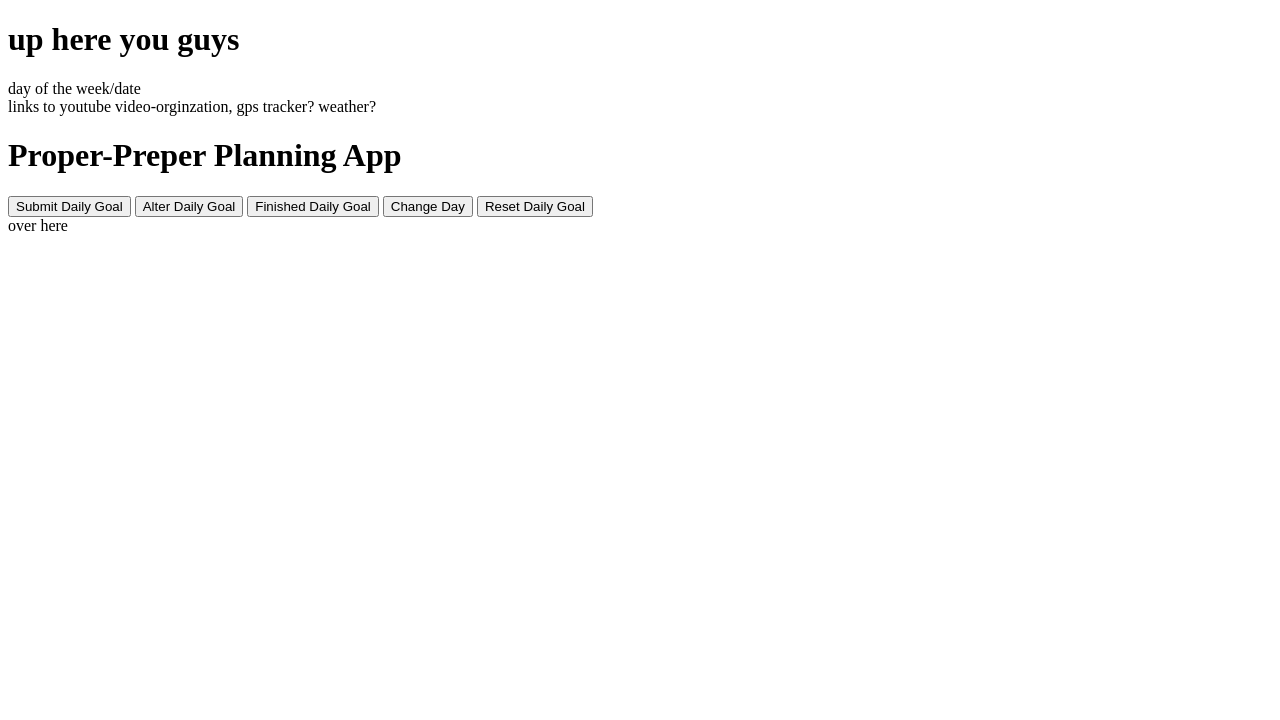
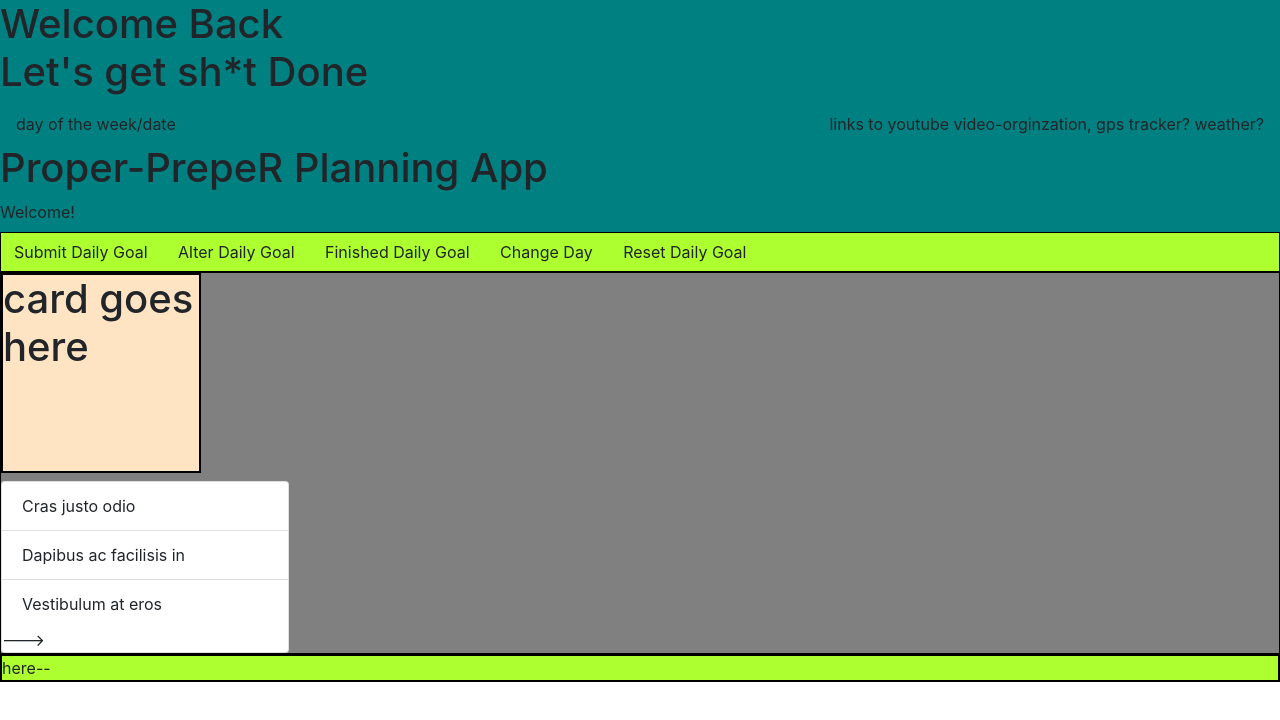
Before and after one commit to BenjaminShostak/Hw5, a plain HTML site: page index.html in a window 1280 px wide. Drawn offline with nearby package versions, Linux system fonts and the light colour scheme.

Commit message:
added preliminary css

```diff
--- a/Style.css
+++ b/Style.css
@@ -0,0 +1,31 @@
+
+
+.card-class {
+    border: 2px solid black;
+    height: 200px;
+    width: 200px;
+    background-color: bisque;
+}
+
+.container-buttons {
+    background-color:greenyellow;
+    border: 1px solid black;
+}
+
+
+
+header {
+    background-color: teal;
+    border: 1px  black;
+}
+
+.containerbody {
+background-color: grey;
+border: 1px solid black;
+}
+
+footer {
+    background-color:greenyellow ;
+    margin-bottom: 0%;
+    border: 2px solid black;
+}
--- a/index.html
+++ b/index.html
@@ -4,19 +4,25 @@
     <meta charset="UTF-8">
     <meta name="viewport" content="width=device-width, initial-scale=1.0">
     <title>Java Script Daily Planner App</title>
-    <link href = "Style.css">
-    <link href = "Script.js">
-</head>
-<div id="container-nav"><h1>up here you guys</h1>
+    <link rel="stylesheet" href = "Style.css">
+    <link type="text/javascript" href = "Script.js">
+    <link rel="stylesheet" href="https://cdn.jsdelivr.net/npm/bootstrap@4.5.3/dist/css/bootstrap.min.css" integrity="sha384-TX8t27EcRE3e/ihU7zmQxVncDAy5uIKz4rEkgIXeMed4M0jlfIDPvg6uqKI2xXr2" crossorigin="anonymous">
+    </head>
+    <body>
+    <header class="header">
+<div id="container-nav"><h1>Welcome Back<br> Let's get sh*t Done</h1>
     <div id="wrapper-nav">
         <nav class="navbar">
             <div class="navbar-left">day of the week/date</div>
             <div class="navbar-right">links to youtube video-orginzation, gps tracker? weather?</div>
         </nav>
-    <header class="header"><h1> Proper-Prepe<span>r</span> Planning App</h1></header><!--jumbo tron here-->
-<body>
+    <h1> Proper-Prepe<span>R</span> Planning App</h1>
+        <label for="Welcome">Welcome!</label>
+    </header><!--jumbo tron here-->
+    <main>
     <div class="container-buttons">
-        <div class="wrapper-body"></div>
+    <!--list of buttons to click-->
+        <div class="wrapper-buttons"></div>
             <button type="submit" id="submit-btn" class="submit-btn btn">Submit Daily Goal</button>
             <button id="alter-btn" class="alter-btn btn">Alter Daily Goal</button>
             <button id="finished-btn" class="finished-btn btn">Finished Daily Goal</button>
@@ -25,6 +31,19 @@
     </div>
 </div>
 </div>
-    <div class="container-body">over here</div><!--jumbotron again?cards?-->
+    <div class="containerbody">
+        <div class="wrapper-body">
+            <h1 class="card-class">card goes here</h1><!--jumbotron again?cards?-->
+            <div class="card" style="width: 18rem;">
+                <ul class="list-group list-group-flush">
+                  <li class="list-group-item">Cras justo odio</li>
+                  <li class="list-group-item">Dapibus ac facilisis in</li>
+                  <li class="list-group-item">Vestibulum at eros</li>
+                </ul>--->
+              </div>
+     </div>
+ </div>
+</main>
 </body>
+<footer class="footer">here--</footer>
 </html>
```
